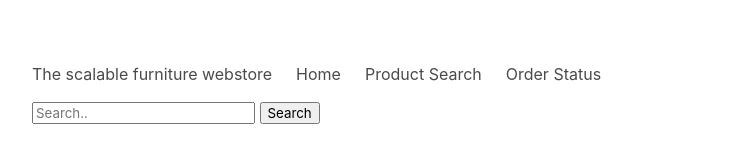
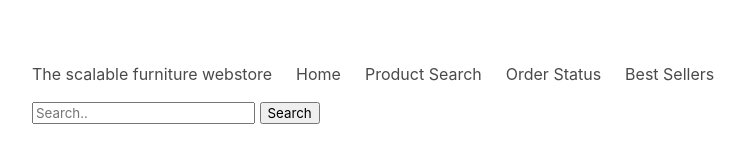
Before and after one commit to oabushama/docker-compsoe-microservices, a plain HTML site: page web-app/public-html/product.html in a window 1280 px wide. Shown: the whole page, without its empty margins (32-777 px from the left). Drawn offline with nearby package versions, Linux system fonts and the light colour scheme.

Commit message:
add a missing link

```diff
--- a/web-app/public-html/product.html
+++ b/web-app/public-html/product.html
@@ -30,6 +30,10 @@
 
                         <a class="navbar-item" href="./order.html">
                             Order Status
+                        </a>
+
+                        <a class="navbar-item" href="./best-sellers.html">
+                            Best Sellers
                         </a>
                     </div>
                 </div>
```
